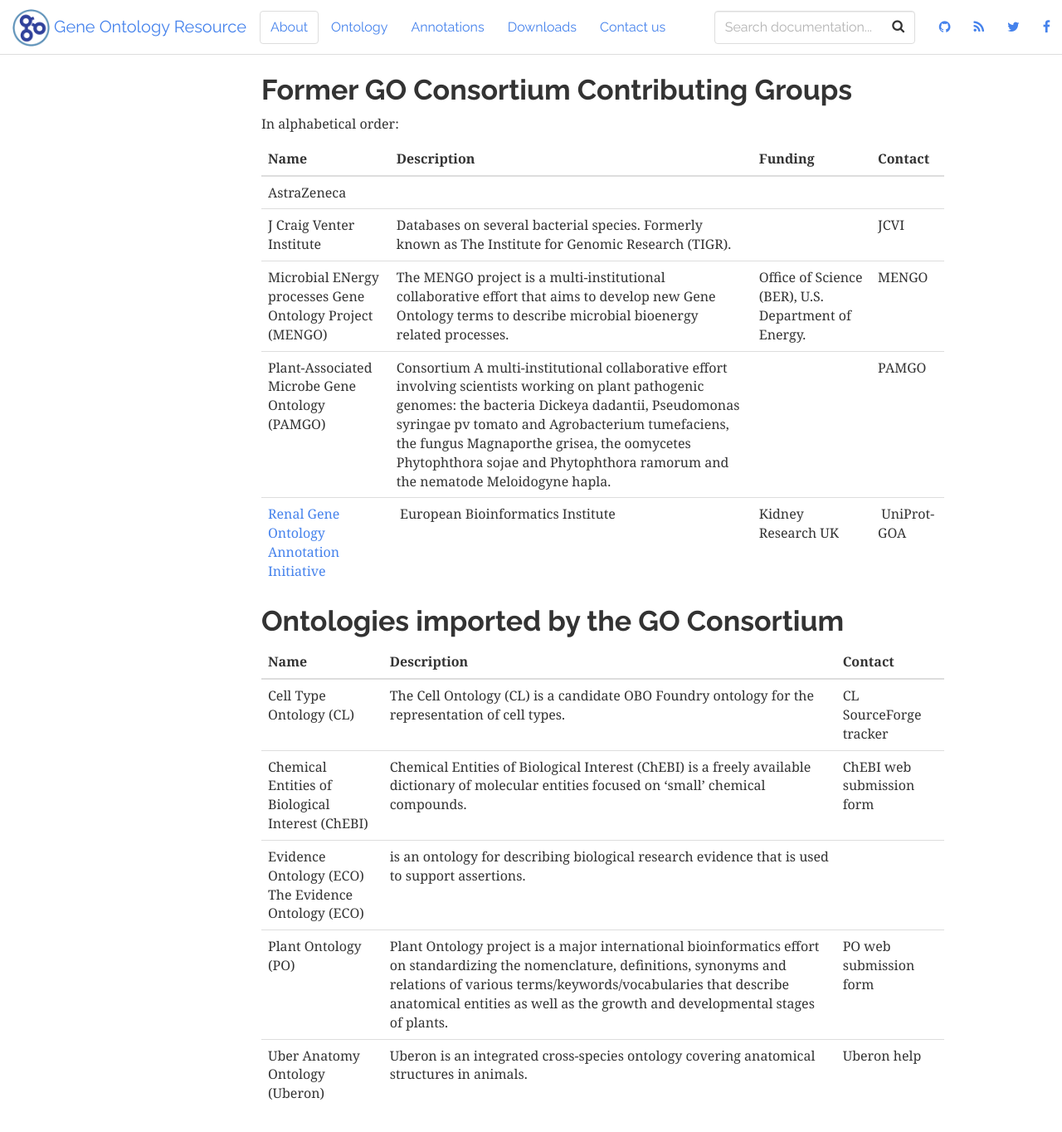
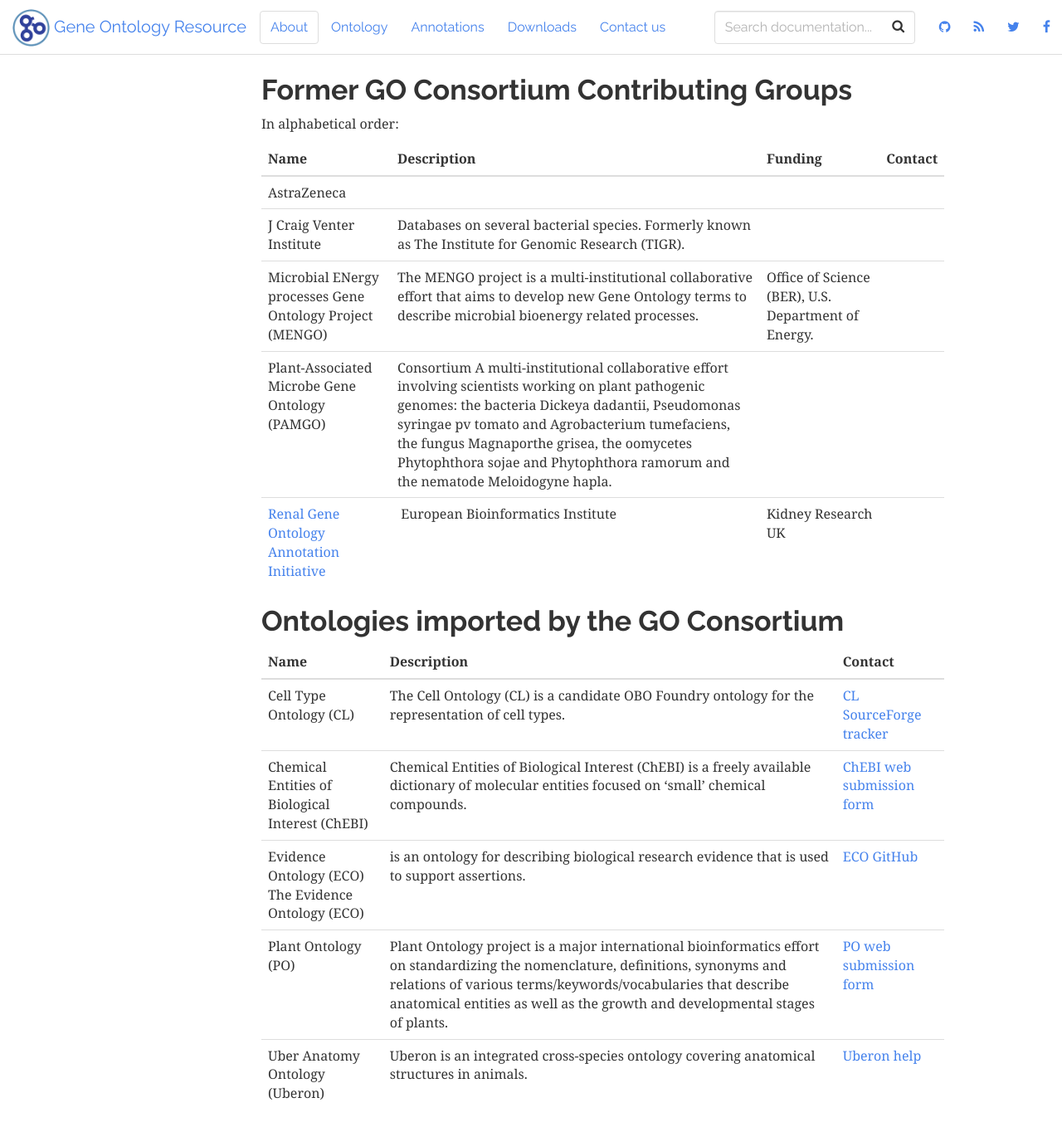
Before and after one commit to geneontology/geneontology.github.io, a Jekyll site: the page built from _docs/go-consortium-contributors-list.md, in a window 1280 px wide and 1400 px high, scrolled down 7445 px. Shown: the top 1364 px of the window at 83% size. Built offline with Jekyll 4.4.1, drawn with Linux system fonts in a browser that asks for light colours; nearby versions of some CDN libraries.

Commit message:
Update go-consortium-contributors-list.md

```diff
--- a/_docs/go-consortium-contributors-list.md
+++ b/_docs/go-consortium-contributors-list.md
@@ -51,17 +51,17 @@ In alphabetical order:
 | Name 	| Description |	Funding |	Contact |
 |-------|-------------|---------|---------|
 |AstraZeneca| 	  | ||
-|J Craig Venter Institute| 	Databases on several bacterial species. Formerly known as The Institute for Genomic Research (TIGR). 	 || 	JCVI|
-|Microbial ENergy processes Gene Ontology Project (MENGO)| 	The MENGO project is a multi-institutional collaborative effort that aims to develop new Gene Ontology terms to describe microbial bioenergy related processes. |	Office of Science (BER), U.S. Department of Energy. |	MENGO|
-|Plant-Associated Microbe Gene Ontology (PAMGO)| Consortium 	A multi-institutional collaborative effort involving scientists working on plant pathogenic genomes: the bacteria Dickeya dadantii, Pseudomonas syringae pv tomato and Agrobacterium tumefaciens, the fungus Magnaporthe grisea, the oomycetes Phytophthora sojae and Phytophthora ramorum and the nematode Meloidogyne hapla. 	 | |	PAMGO|
-|[Renal Gene Ontology Annotation Initiative](https://www.ebi.ac.uk/GOA/kidney) | European Bioinformatics Institute | Kidney Research UK| UniProt-GOA|
+|J Craig Venter Institute| 	Databases on several bacterial species. Formerly known as The Institute for Genomic Research (TIGR). 	 || |
+|Microbial ENergy processes Gene Ontology Project (MENGO)| 	The MENGO project is a multi-institutional collaborative effort that aims to develop new Gene Ontology terms to describe microbial bioenergy related processes. |	Office of Science (BER), U.S. Department of Energy. |	|
+|Plant-Associated Microbe Gene Ontology (PAMGO)| Consortium 	A multi-institutional collaborative effort involving scientists working on plant pathogenic genomes: the bacteria Dickeya dadantii, Pseudomonas syringae pv tomato and Agrobacterium tumefaciens, the fungus Magnaporthe grisea, the oomycetes Phytophthora sojae and Phytophthora ramorum and the nematode Meloidogyne hapla. 	 | ||
+|[Renal Gene Ontology Annotation Initiative](https://www.ebi.ac.uk/GOA/kidney) | European Bioinformatics Institute | Kidney Research UK| |
 
 ## Ontologies imported by the GO Consortium
 
 |Name |	Description |	Contact|
 |-----|-------------|--------|
-|Cell Type Ontology (CL) |	The Cell Ontology (CL) is a candidate OBO Foundry ontology for the representation of cell types. |	CL SourceForge tracker|
-|Chemical Entities of Biological Interest (ChEBI) |	Chemical Entities of Biological Interest (ChEBI) is a freely available dictionary of molecular entities focused on ‘small’ chemical compounds. |	ChEBI web submission form|
-|Evidence Ontology (ECO) 	The Evidence Ontology (ECO)| is an ontology for describing biological research evidence that is used to support assertions. 	 ||
-|Plant Ontology (PO)| 	Plant Ontology project is a major international bioinformatics effort on standardizing the nomenclature, definitions, synonyms and relations of various terms/keywords/vocabularies that describe anatomical entities as well as the growth and developmental stages of plants. |	PO web submission form|
-|Uber Anatomy Ontology (Uberon) |	Uberon is an integrated cross-species ontology covering anatomical structures in animals. 	| Uberon help|
+|Cell Type Ontology (CL) |	The Cell Ontology (CL) is a candidate OBO Foundry ontology for the representation of cell types. |	[CL SourceForge tracker](https://sourceforge.net/p/obo/cell-ontology-cl-requests/)|
+|Chemical Entities of Biological Interest (ChEBI) |	Chemical Entities of Biological Interest (ChEBI) is a freely available dictionary of molecular entities focused on ‘small’ chemical compounds. |	[ChEBI web submission form](http://www.ebi.ac.uk/chebi/emailChebiForward.do)|
+|Evidence Ontology (ECO) 	The Evidence Ontology (ECO)| is an ontology for describing biological research evidence that is used to support assertions. 	 |[ECO GitHub](https://github.com/evidenceontology/evidenceontology/issues/new)|
+|Plant Ontology (PO)| 	Plant Ontology project is a major international bioinformatics effort on standardizing the nomenclature, definitions, synonyms and relations of various terms/keywords/vocabularies that describe anatomical entities as well as the growth and developmental stages of plants. |	[PO web submission form](http://www.plantontology.org/contact)|
+|Uber Anatomy Ontology (Uberon) |	Uberon is an integrated cross-species ontology covering anatomical structures in animals. 	| [Uberon help](cjmungall@lbl.gov)|
```
